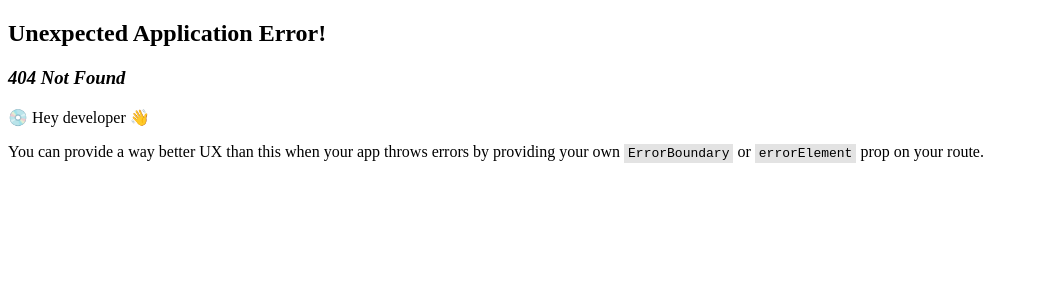
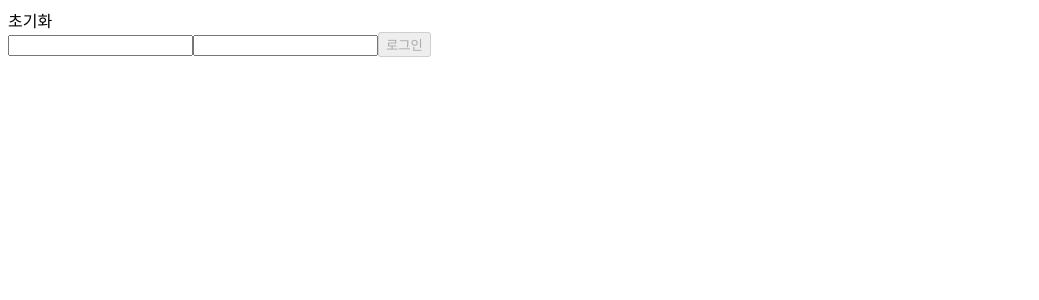
Before and after one commit to JayeHa/wanted-pre-onboarding-frontend, a React (Create React App) app: page /signin in a window 1280 px wide. Before the commit this address had no page. Shown: the top 300 px of the page, without its empty margins (0-1039 px from the left). Built offline with nearby package versions, Linux system fonts and the light colour scheme.

Commit message:
feat: Working on AuthForm component

```diff
--- a/src/App.js
+++ b/src/App.js
@@ -1,5 +1,12 @@
+import { Outlet } from "react-router-dom";
+
 function App() {
-  return <div className="App">초기화</div>;
+  return (
+    <div className="App">
+      초기화
+      <Outlet />
+    </div>
+  );
 }
 
 export default App;
--- /dev/null
+++ b/src/components/AuthForm.jsx
@@ -0,0 +1,34 @@
+import React from "react";
+import { useInput } from "../hooks/useInput";
+
+export const AuthForm = ({ isSignIn, onSubmit }) => {
+  const emailInput = useInput("");
+  const passwordInput = useInput("");
+
+  const isValid =
+    emailInput.value?.includes("@") && passwordInput.value?.length >= 8;
+
+  return (
+    <form onSubmit={onSubmit}>
+      <input data-testid="email-input" name="email" {...emailInput} />
+      <input
+        data-testid="password-input"
+        name="password"
+        type="password"
+        {...passwordInput}
+      />
+
+      {isSignIn && (
+        <button data-testid="signin-button" disabled={!isValid}>
+          로그인
+        </button>
+      )}
+
+      {!isSignIn && (
+        <button data-testid="signup-button" disabled={!isValid}>
+          회원가입
+        </button>
+      )}
+    </form>
+  );
+};
--- /dev/null
+++ b/src/components/index.js
@@ -0,0 +1 @@
+export { AuthForm } from "./AuthForm";
--- a/src/index.js
+++ b/src/index.js
@@ -2,11 +2,17 @@ import React from "react";
 import ReactDOM from "react-dom/client";
 import { createBrowserRouter, RouterProvider } from "react-router-dom";
 import App from "./App";
+import { NotFound, SignIn, SignUp } from "./pages";
 
 const router = createBrowserRouter([
   {
     path: "/",
     element: <App />,
+    errorElement: <NotFound />,
+    children: [
+      { path: "signup", element: <SignUp /> },
+      { path: "signin", element: <SignIn /> },
+    ],
   },
 ]);
 
--- /dev/null
+++ b/src/pages/NotFound.jsx
@@ -0,0 +1,5 @@
+import React from "react";
+
+export const NotFound = () => {
+  return <div>오류 페이지</div>;
+};
--- /dev/null
+++ b/src/pages/SignIn.jsx
@@ -0,0 +1,15 @@
+import React from "react";
+import { AuthForm } from "../components/AuthForm";
+
+export const SignIn = () => {
+  return (
+    <AuthForm
+      isSignIn
+      onSubmit={(e) => {
+        e.preventDefault();
+        console.log(e.target.email.value);
+        console.log(e.target.password.value);
+      }}
+    />
+  );
+};
--- /dev/null
+++ b/src/pages/SignUp.jsx
@@ -0,0 +1,14 @@
+import React from "react";
+import { AuthForm } from "../components/AuthForm";
+
+export const SignUp = () => {
+  return (
+    <AuthForm
+      onSubmit={(e) => {
+        e.preventDefault();
+        console.log(e.target.email.value);
+        console.log(e.target.password.value);
+      }}
+    />
+  );
+};
--- /dev/null
+++ b/src/pages/index.js
@@ -0,0 +1,3 @@
+export { NotFound } from "./NotFound";
+export { SignIn } from "./SignIn";
+export { SignUp } from "./SignUp";
```
